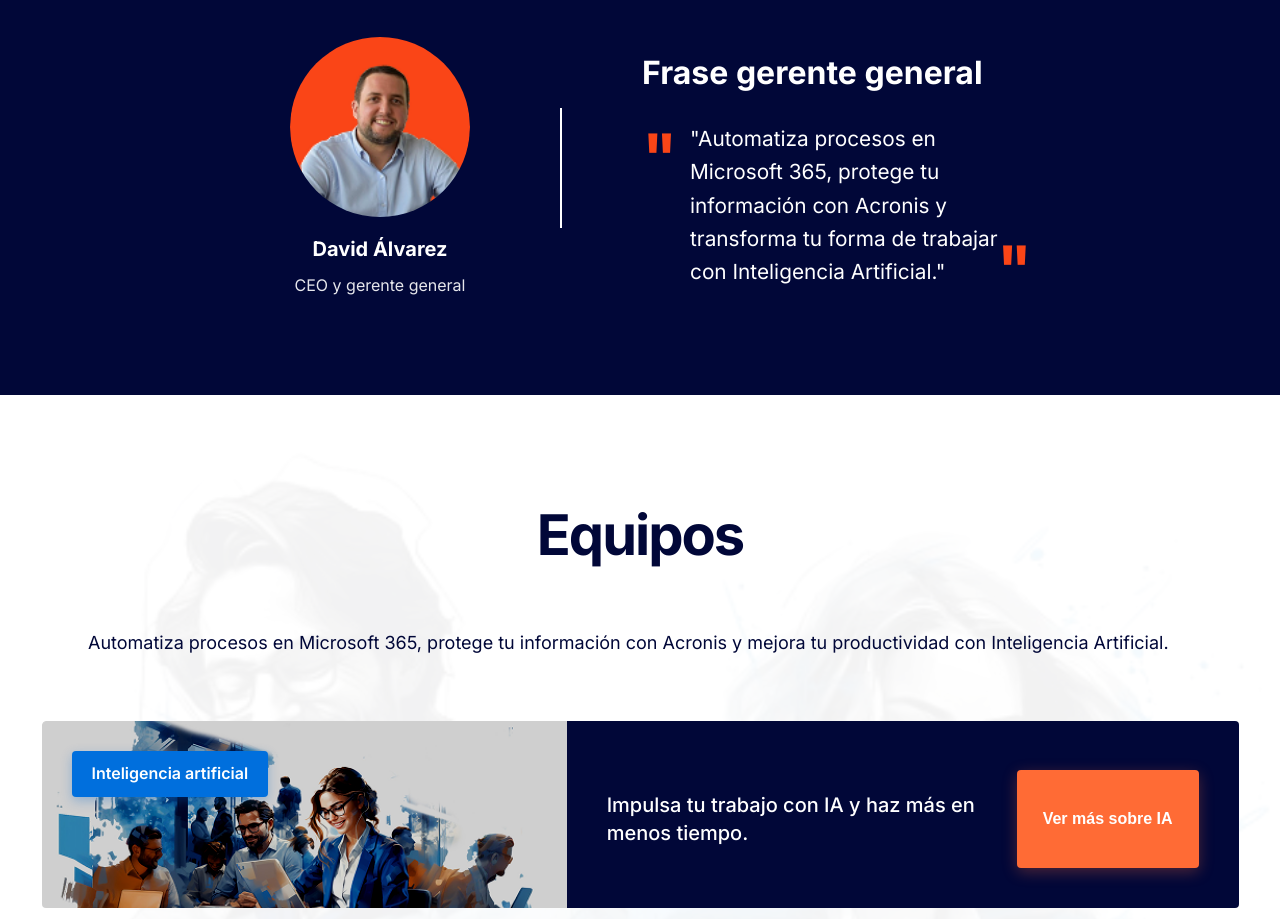
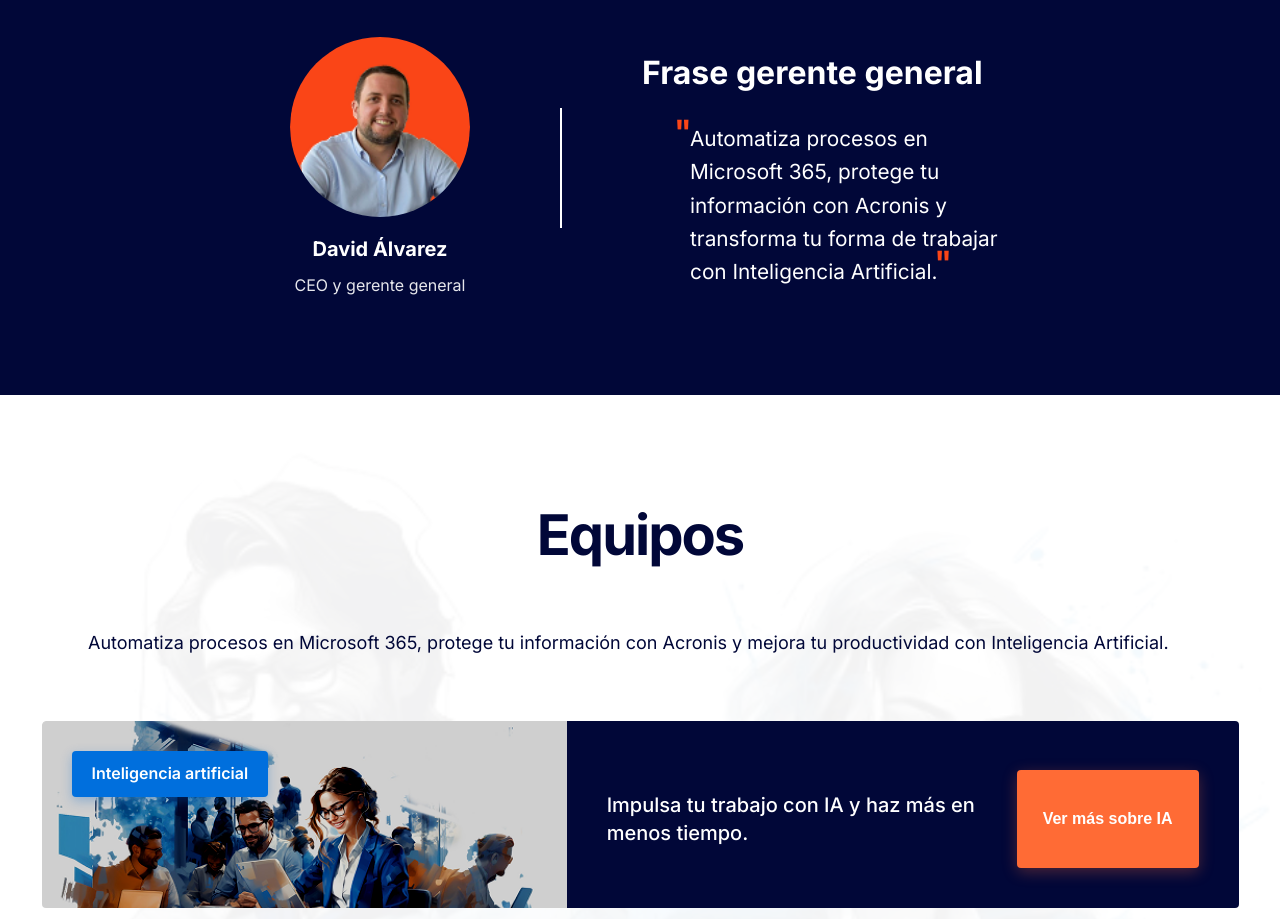
Before and after one commit to Friii-7/astro-enovel-dev, an Astro site: page /nosotros in a window 1280 px wide. Shown: the part 780-1699 px from the top of the page. Built offline with nearby package versions, Linux system fonts and the light colour scheme; Astro itself is replaced by a stand-in of ours.

Commit message:
Refactor Gerente component styles to improve quote presentation by adjusting font sizes and positioning for better visual impact.

```diff
--- a/src/components/nosotrus/Gerente.astro
+++ b/src/components/nosotrus/Gerente.astro
@@ -21,8 +21,8 @@
     <div class="gerente-quote">
       <h4 class="gerente-quote-title">Frase gerente general</h4>
       <blockquote class="gerente-quote-text">
-        "Automatiza procesos en Microsoft 365, protege tu información con
-        Acronis y transforma tu forma de trabajar con Inteligencia Artificial."
+        Automatiza procesos en Microsoft 365, protege tu información con Acronis
+        y transforma tu forma de trabajar con Inteligencia Artificial.
       </blockquote>
     </div>
   </div>
@@ -119,21 +119,21 @@
 
   .gerente-quote-text::before {
     content: '"';
-    font-size: 4rem;
+    font-size: 2rem;
     color: #fa4517;
     position: absolute;
-    left: 0;
+    left: 32px;
     top: -1rem;
     font-weight: 700;
   }
 
   .gerente-quote-text::after {
     content: '"';
-    font-size: 4rem;
+    font-size: 2rem;
     color: #fa4517;
     position: absolute;
-    right: -2rem;
-    bottom: -2rem;
+    right: 3rem;
+    bottom: 0rem;
     font-weight: 700;
   }
 
```
